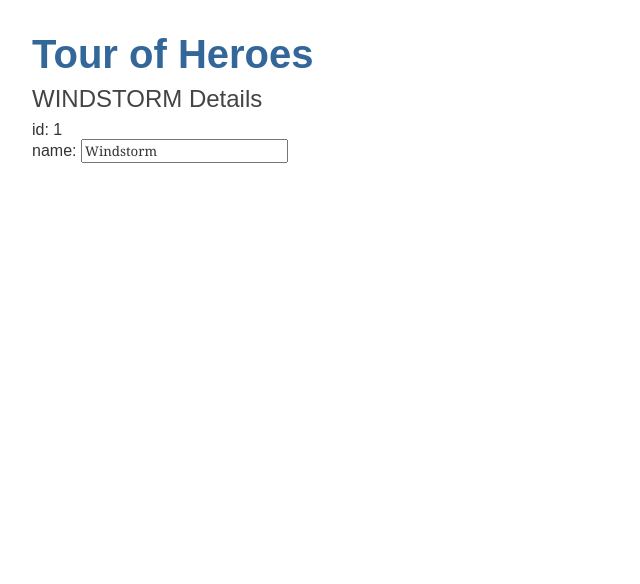
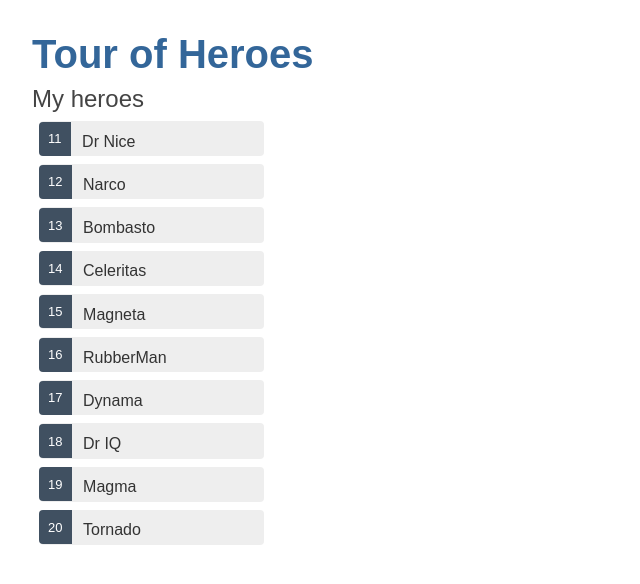
Before and after one commit to ShaunZh/angular-tour-of-hero, an Angular app: page / in a window 1280 px wide. Shown: the top 584 px of the page, without its empty margins (0-640 px from the left). Built offline with nearby package versions, Linux system fonts and the light colour scheme.

Commit message:
update: 父组件引用子组件

```diff
--- a/src/app/heroes/heroes.component.html
+++ b/src/app/heroes/heroes.component.html
@@ -1,8 +1,8 @@
-<h2>{{hero.name | uppercase}} Details</h2>
-<div><span>id: </span><span>{{hero.id}}</span></div>
+<h2>My heroes</h2>
+<ul class="heroes">
+  <li *ngFor="let hero of heroes" [class.selected]="hero === selectHero" (click)="onSelect(hero)">
+    <span class="badge">{{hero.id}}</span>{{hero.name}}
+  </li>
+</ul>
 
-<div>
-  <label for="name">name:
-    <input type="text" [(ngModel)]="hero.name" placeholder="name">
-  </label>
-</div>
+<app-hero-detail [hero]="selectHero"></app-hero-detail>
--- a/src/app/heroes/heroes.component.scss
+++ b/src/app/heroes/heroes.component.scss
@@ -0,0 +1,44 @@
+/* HeroesComponent's private CSS styles */
+.heroes {
+  margin: 0 0 2em 0;
+  list-style-type: none;
+  padding: 0;
+  width: 15em;
+}
+.heroes li {
+  cursor: pointer;
+  position: relative;
+  left: 0;
+  background-color: #eee;
+  margin: 0.5em;
+  padding: 0.3em 0;
+  height: 1.6em;
+  border-radius: 4px;
+}
+.heroes li:hover {
+  color: #607d8b;
+  background-color: #ddd;
+  left: 0.1em;
+}
+.heroes li.selected {
+  background-color: #cfd8dc;
+  color: white;
+}
+.heroes li.selected:hover {
+  background-color: #bbd8dc;
+  color: white;
+}
+.heroes .badge {
+  display: inline-block;
+  font-size: small;
+  color: white;
+  padding: 0.8em 0.7em 0 0.7em;
+  background-color: #405061;
+  line-height: 1em;
+  position: relative;
+  left: -1px;
+  top: -4px;
+  height: 1.8em;
+  margin-right: 0.8em;
+  border-radius: 4px 0 0 4px;
+}
--- a/src/app/heroes/heroes.component.ts
+++ b/src/app/heroes/heroes.component.ts
@@ -1,4 +1,6 @@
+import { HEROES } from './../mock-heroes';
 import { Component, OnInit } from '@angular/core';
+
 import {Hero} from '../hero'
 
 @Component({
@@ -11,10 +13,16 @@ export class HeroesComponent implements OnInit {
     id: 1,
     name: 'Windstorm'
   }
+  heroes= HEROES
+  selectHero: Hero
 
   constructor() { }
 
   ngOnInit(): void {
   }
 
+  onSelect(hero: Hero): void {
+    this.selectHero =  hero
+  }
+
 }
--- /dev/null
+++ b/src/app/mock-heroes.ts
@@ -0,0 +1,21 @@
+/*
+ * @Description:
+ * @Author: Hexon
+ * @Date: 2020-11-16 15:14:32
+ * @LastEditors: Hexon
+ * @LastEditTime: 2020-11-16 15:14:41
+ */
+import { Hero } from './hero';
+
+export const HEROES: Hero[] = [
+  { id: 11, name: 'Dr Nice' },
+  { id: 12, name: 'Narco' },
+  { id: 13, name: 'Bombasto' },
+  { id: 14, name: 'Celeritas' },
+  { id: 15, name: 'Magneta' },
+  { id: 16, name: 'RubberMan' },
+  { id: 17, name: 'Dynama' },
+  { id: 18, name: 'Dr IQ' },
+  { id: 19, name: 'Magma' },
+  { id: 20, name: 'Tornado' }
+];
```
